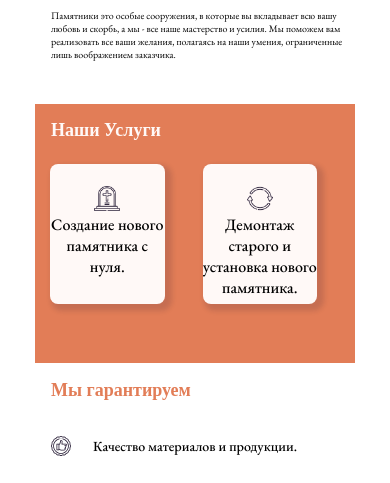
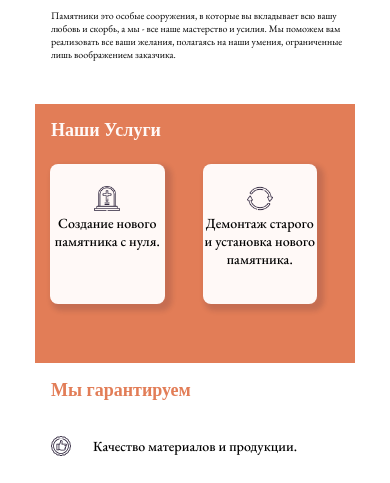
Before and after one commit to Rus-Abd/cemetry-landing, a PHP site: page / in a window 390 px wide. Shown: the part 700-1183 px from the top of the page. Run offline with PHP 8.4, Linux system fonts and the light colour scheme; some web fonts are replaced.

Commit message:
fix: minor ui issues

```diff
--- a/styles.css
+++ b/styles.css
@@ -1095,7 +1095,10 @@ footer .container p {
 
     margin-right: 38px;
   }
-
+  .services-item p {
+    font-size: 14px;
+    line-height: 18px;
+  }
   .services-item img {
     margin-top: 22.2px;
 
@@ -1406,6 +1409,10 @@ footer .container p {
 
     margin-right: 38px;
   }
+  .services-item p {
+    font-size: 14px;
+    line-height: 18px;
+  }
   .services-item:nth-last-of-type(2) {
     display: none;
   }
```
